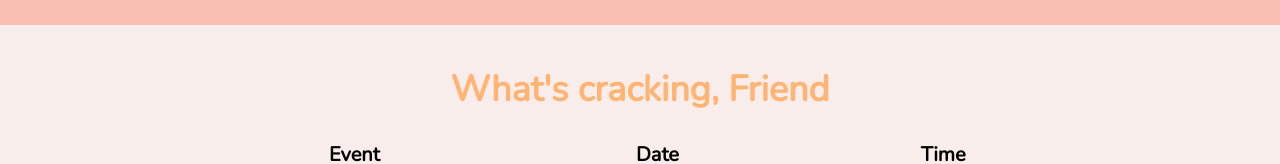
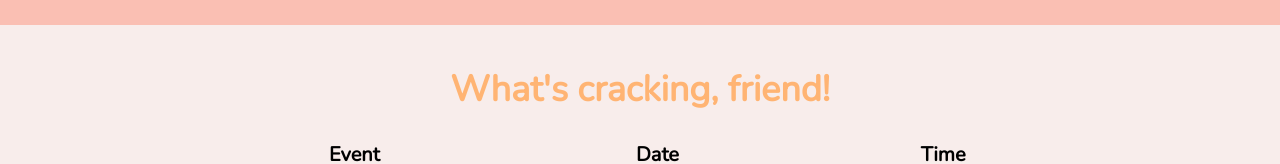
Before and after one commit to asymptotebag/sunny-side, a React app: page / in a window 1280 px wide. Shown: the top 164 px of the page. Built offline with nearby package versions, Linux system fonts and the light colour scheme.

Commit message:
Basically removed my progress

```diff
--- a/src/App.js
+++ b/src/App.js
@@ -5,6 +5,7 @@ import Form from './Form';
 
 import "./utilities.css";
 import "./App.css";
+// import { read } from 'fs-extra';
 
 class App extends React.Component {
   constructor(props) {
@@ -12,6 +13,7 @@ class App extends React.Component {
 
     this.state = {
       greeting: "",
+      name: "friend",
       nameBox: "",
       eventName: '',
       time: '',
@@ -23,8 +25,11 @@ class App extends React.Component {
   componentDidMount() {
     const greetingMsgs = ["Good Morning", "Hello", "Howdy", "What's cracking"];
     const greeting = greetingMsgs[Math.floor(Math.random() * greetingMsgs.length)];
+    // let name = this.getName();
+    this.getStoredName();
     this.setState({
       greeting: greeting,
+      // name: name,
     });
   }
 
@@ -38,7 +43,13 @@ class App extends React.Component {
     console.log("About to change name to " + this.state.nameBox);
     chrome.storage.sync.set({name: this.state.nameBox}, function() {
       console.log('Name was set to ' + this.state.nameBox);
+      this.setState({
+        name: this.state.nameBox,
+        nameBox: "",
+      });
     });
+    this.getStoredName();
+
   }
 
   handleFormSubmit = (e) => {
@@ -66,20 +77,27 @@ class App extends React.Component {
     let value = input.value;
 
     this.setState({
-      [name]: value
+      [name]: value,
     })
   };
 
+  getStoredName = () => {
+    chrome.storage.sync.get(['name'], function(result) {
+       console.log('retrieved name: ' + result.name);
+       this.setState({
+         name: result.name,
+       });
+    });
+  }
+
   render() {
-    let name = "Friend";
-    chrome.storage.sync.get(['name'], function(result) {
-      console.log('retrieved name');
-      name = result.name;
-    });
+    let name = this.state.name;
+    // console.log("this.state.name = " + name);
+    chrome.storage.sync.get(null, function (data) { console.info(data) });
     return (
       <>
       <div className="App-container u-textCenter">
-        <h1>{this.state.greeting}, {name}</h1>
+        <h1>{this.state.greeting}, {name}!</h1>
 
         <Table items={ this.state.items }/>
         <Form handleFormSubmit={ this.handleFormSubmit }
@@ -89,14 +107,6 @@ class App extends React.Component {
           newDate={ this.state.date } />
 
       </div>
-
-      {/* <form onSubmit={this.handleSubmit}>
-        <label>
-          Name:
-          <input type="text" value={this.state.nameBox} onChange={this.handleTypeName} />
-        </label>
-        <input type="submit" value="Submit" />
-      </form> */}
 
       <div className="u-flex" style={{justifyContent: "center"}}>
             <input
```
